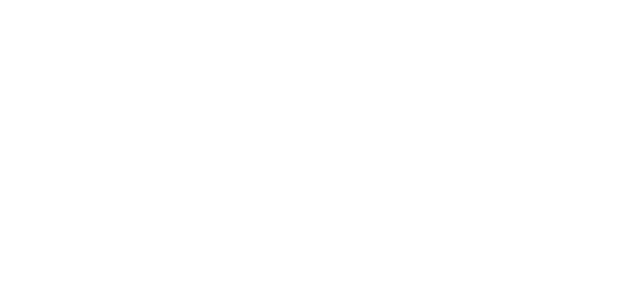
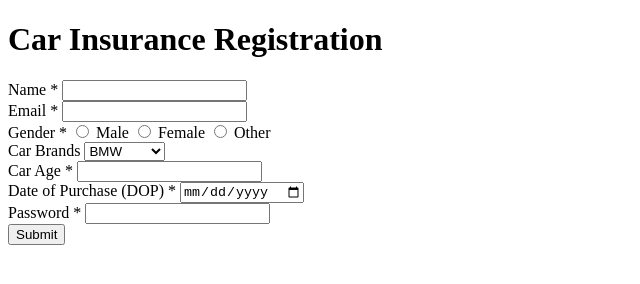
Before and after one commit to acciojob/car-insurance-form-Adarsh11234, a website: page main.html in a window 1280 px wide. Shown: the whole page, without its empty margins (0-640 px from the left). Drawn offline with Linux system fonts and the light colour scheme.

Commit message:
created a submission

```diff
--- a/main.html
+++ b/main.html
@@ -7,7 +7,59 @@
 </head>
 
 <body>
-	<!-- the entire body must be written by student -->
+  <div class="form-container">
+        <h1>Car Insurance Registration</h1>
+        <form method="POST">
+            <div class="form-group">
+                <label for="name">Name *</label>
+                <input type="text" id="name" name="name" required>
+            </div>
+
+            <div class="form-group">
+                <label for="email">Email *</label>
+                <input type="email" id="email" name="email" required>
+            </div>
+
+            <div class="form-group">
+                <label>Gender *</label>
+                <input type="radio" id="male" name="gender" value="male" required>
+                <label for="male">Male</label>
+                <input type="radio" id="female" name="gender" value="female" required>
+                <label for="female">Female</label>
+                <input type="radio" id="other" name="gender" value="other" required>
+                <label for="other">Other</label>
+            </div>
+
+            <div class="form-group">
+                <label for="cars">Car Brands</label>
+                <select id="cars" name="cars">
+                    <option value="bmw">BMW</option>
+                    <option value="audi">Audi</option>
+                    <option value="mercedez">Mercedez</option>
+                </select>
+            </div>
+
+            <div class="form-group">
+                <label for="carage">Car Age *</label>
+                <input type="number" id="carage" name="carage" required>
+            </div>
+
+            <div class="form-group">
+                <label for="dop">Date of Purchase (DOP) *</label>
+                <input type="date" id="dop" name="dop" required>
+            </div>
+
+            <div class="form-group">
+                <label for="password">Password *</label>
+                <input type="password" id="password" name="password" required=>
+            </div>
+
+            <div class="form-actions">
+                <button type="submit">Submit</button>
+            </div>
+        </form>
+    </div>
+
     <script type="text/javascript" src="./script.js">
 </script>
 
```
